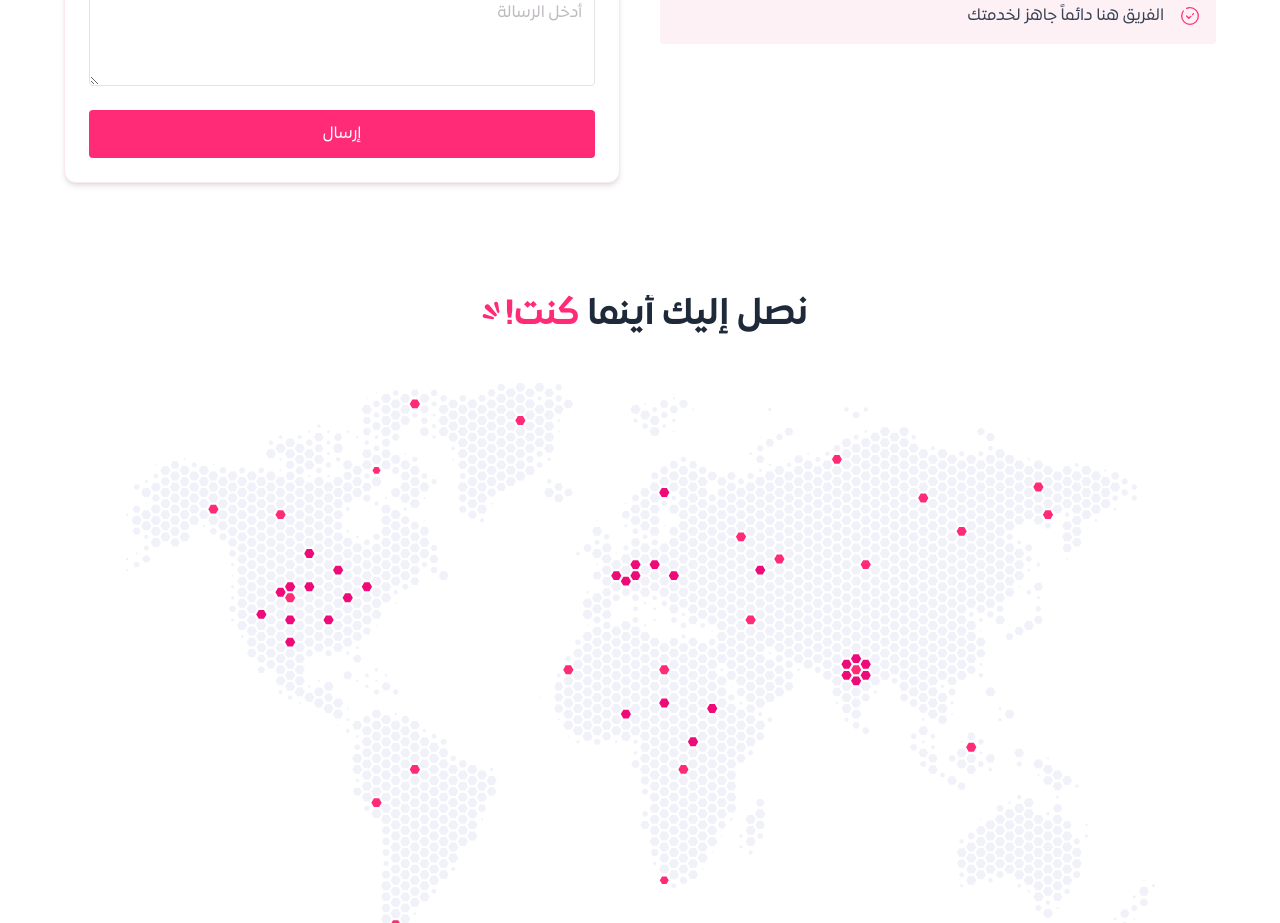
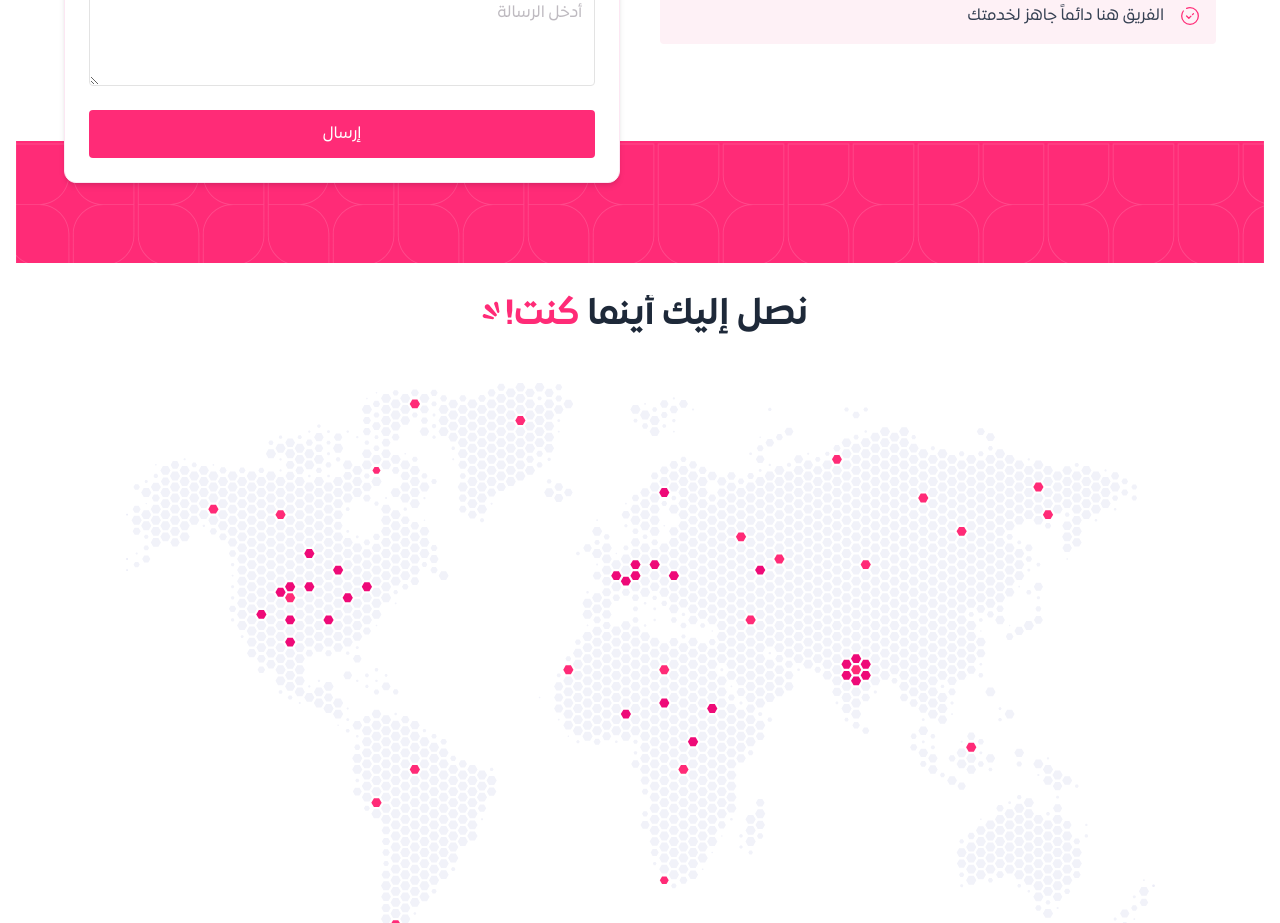
Before and after one commit to DaniaProgrammer765/yallacheese, a Next.js app: page /contact-us in a window 1280 px wide. Shown: the part 940-1863 px from the top of the page. Built offline with nearby package versions, Linux system fonts and the light colour scheme.

Commit message:
edit contact us page

```diff
--- a/src/app/contact-us/page.tsx
+++ b/src/app/contact-us/page.tsx
@@ -140,11 +140,11 @@ export default function ContactPage() {
         </div>
 
         {/* 🌸 الخط الوردي خلف الفورم تمامًا */}
-        <div className="absolute -bottom-15 inset-x-0 -z-10">
+        <div className="absolute bottom-[-80px] inset-x-0 z-0">
           <img
             src="/svg/wide-line.svg"
             alt="wide pink line"
-            className="w-screen h-[80px] md:h-[120px] object-cover"
+            className="w-screen h-auto object-cover"
           />
         </div>
       </section>
```
